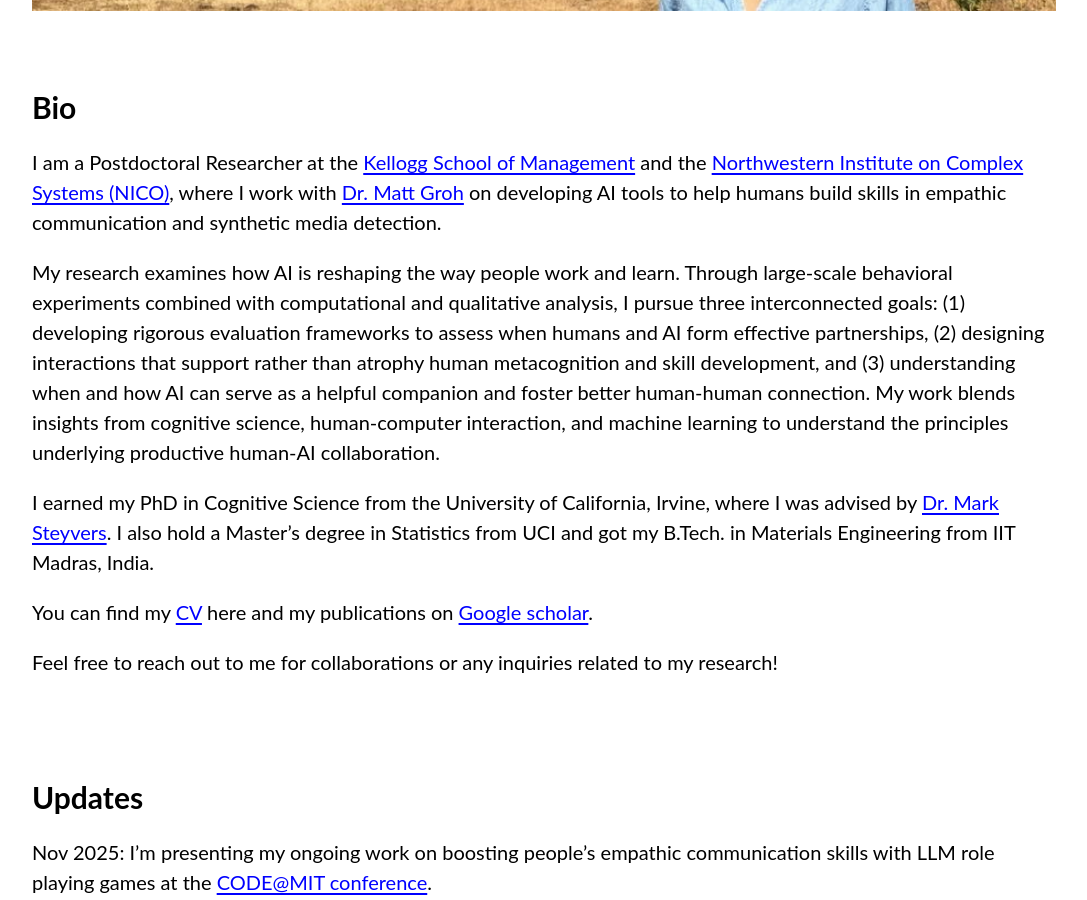
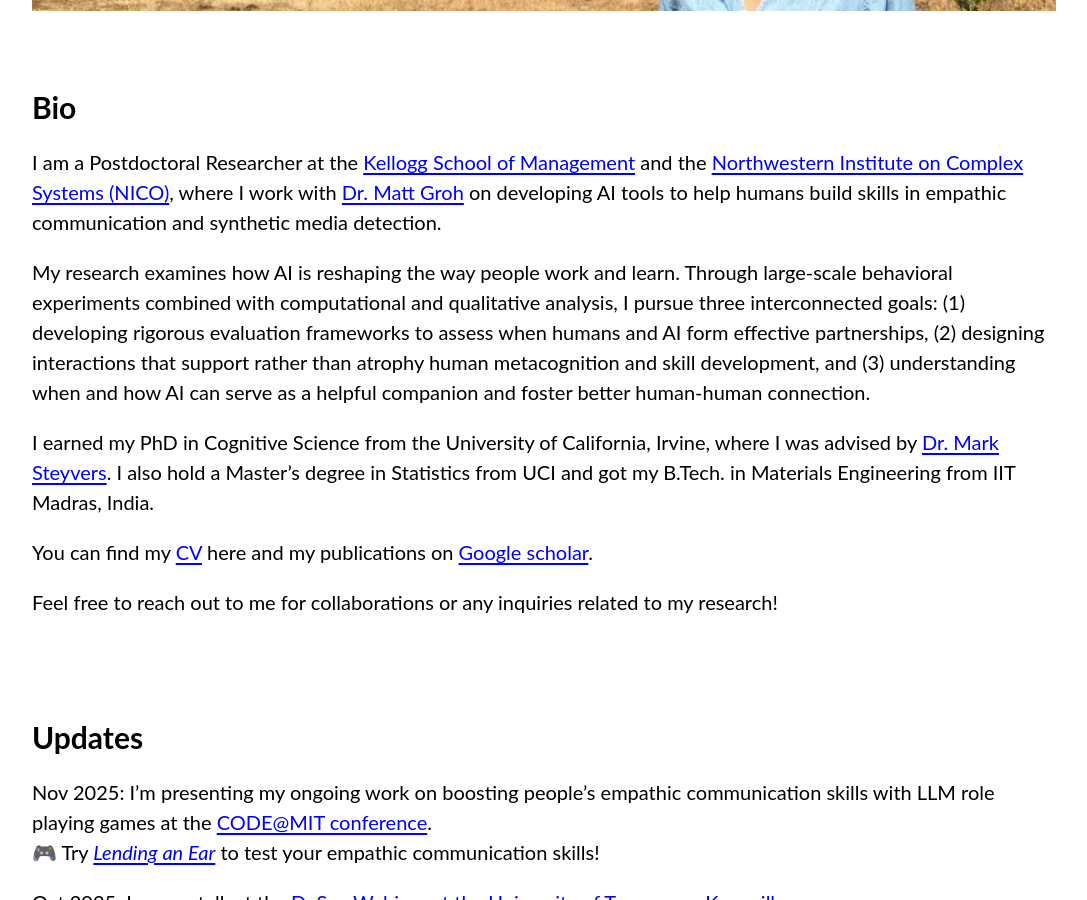
Before and after one commit to aakriti1kumar/aakriti1kumar.github.io, a Jekyll site: the page built from index.md, in a window 1280 px wide and 900 px high, scrolled down 495 px. Shown: the whole window, without its empty margins (96-1183 px from the left). Built offline with Jekyll 4.4.1, drawn with Linux system fonts in a browser that asks for light colours; our own code applies the rules of GitHub Pages for plain Markdown files; Markdown is read by kramdown in place of the engine named in the settings.

Commit message:
Refactor bio section for clarity
Removed redundant text in the bio section.

```diff
--- a/index.md
+++ b/index.md
@@ -7,7 +7,7 @@
 
 I am a Postdoctoral Researcher at the [Kellogg School of Management](https://www.kellogg.northwestern.edu/) and the [Northwestern Institute on Complex Systems (NICO)](https://www.nico.northwestern.edu/), where I work with [Dr. Matt Groh](https://mattgroh.com/) on developing AI tools to help humans build skills in empathic communication and synthetic media detection.
 
-My research examines how AI is reshaping the way people work and learn. Through large-scale behavioral experiments combined with computational and qualitative analysis, I pursue three interconnected goals: (1) developing rigorous evaluation frameworks to assess when humans and AI form effective partnerships, (2) designing interactions that support rather than atrophy human metacognition and skill development, and (3) understanding when and how AI can serve as a helpful companion and foster better human-human connection. My work blends insights from cognitive science, human-computer interaction, and machine learning to understand the principles underlying productive human-AI collaboration.
+My research examines how AI is reshaping the way people work and learn. Through large-scale behavioral experiments combined with computational and qualitative analysis, I pursue three interconnected goals: (1) developing rigorous evaluation frameworks to assess when humans and AI form effective partnerships, (2) designing interactions that support rather than atrophy human metacognition and skill development, and (3) understanding when and how AI can serve as a helpful companion and foster better human-human connection.
 
 I earned my PhD in Cognitive Science from the University of California, Irvine, where I was advised by [Dr. Mark Steyvers](https://steyvers.socsci.uci.edu/). I also hold a Master's degree in Statistics from UCI and got my B.Tech. in Materials Engineering from IIT Madras, India.
 
```
